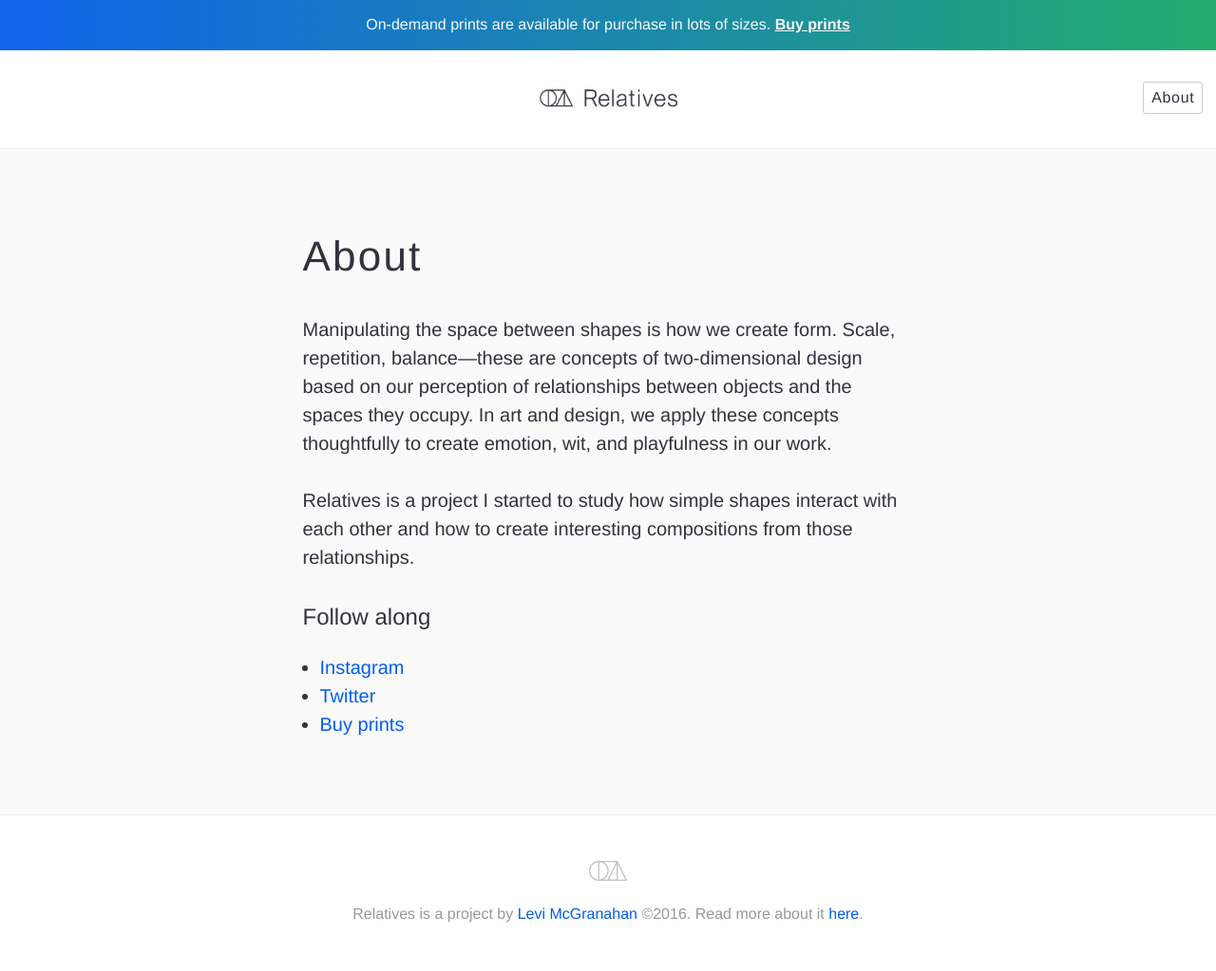
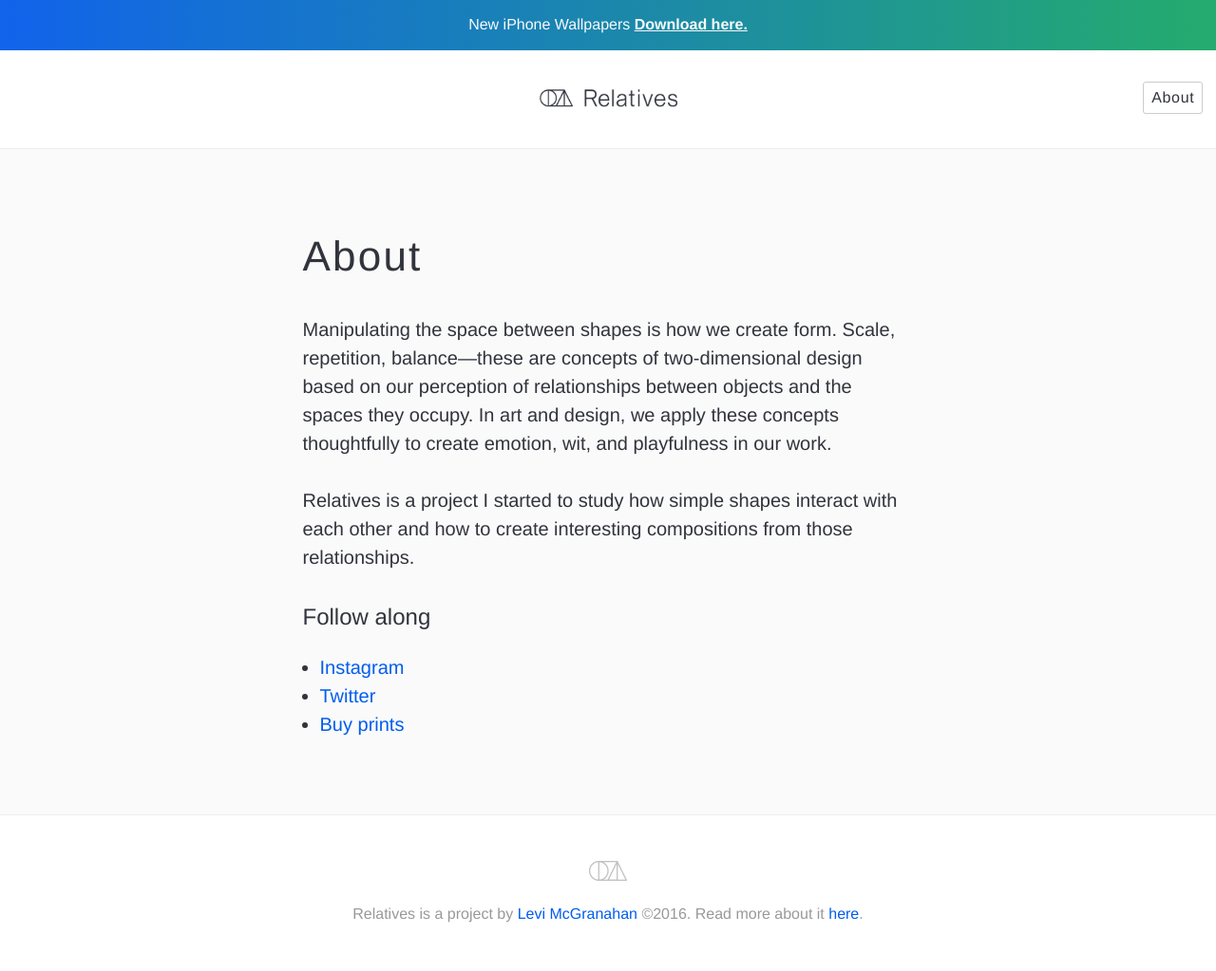
Before and after one commit to levimcg/relatives, a Jekyll site: the page built from about/index.md, in a window 1280 px wide. Shown: the whole page at 95% size. Built offline with Jekyll 4.4.1, drawn with Linux system fonts in a browser that asks for light colours; nearby versions of some CDN libraries.

Commit message:
Adds link for wallpaper downloads

```diff
--- a/_includes/banner.html
+++ b/_includes/banner.html
@@ -1,4 +1,3 @@
 <aside class="banner">
-    <p class="banner__message">On-demand prints are available for purchase in lots of sizes. <a href="https://society6.com/levimcg/collection/relatives" target="_blank">Buy prints</a></p>
-    <!-- <a href="#" class="banner__dismiss"><strong>-</strong> Hide</a> -->
+    <p class="banner__message">New iPhone Wallpapers <a href="https://www.dropbox.com/s/56fzb7styo61ovy/relatives-iphone-wallpapers.zip?dl=0" target="_blank">Download here.</a></p>
 </aside>
```
